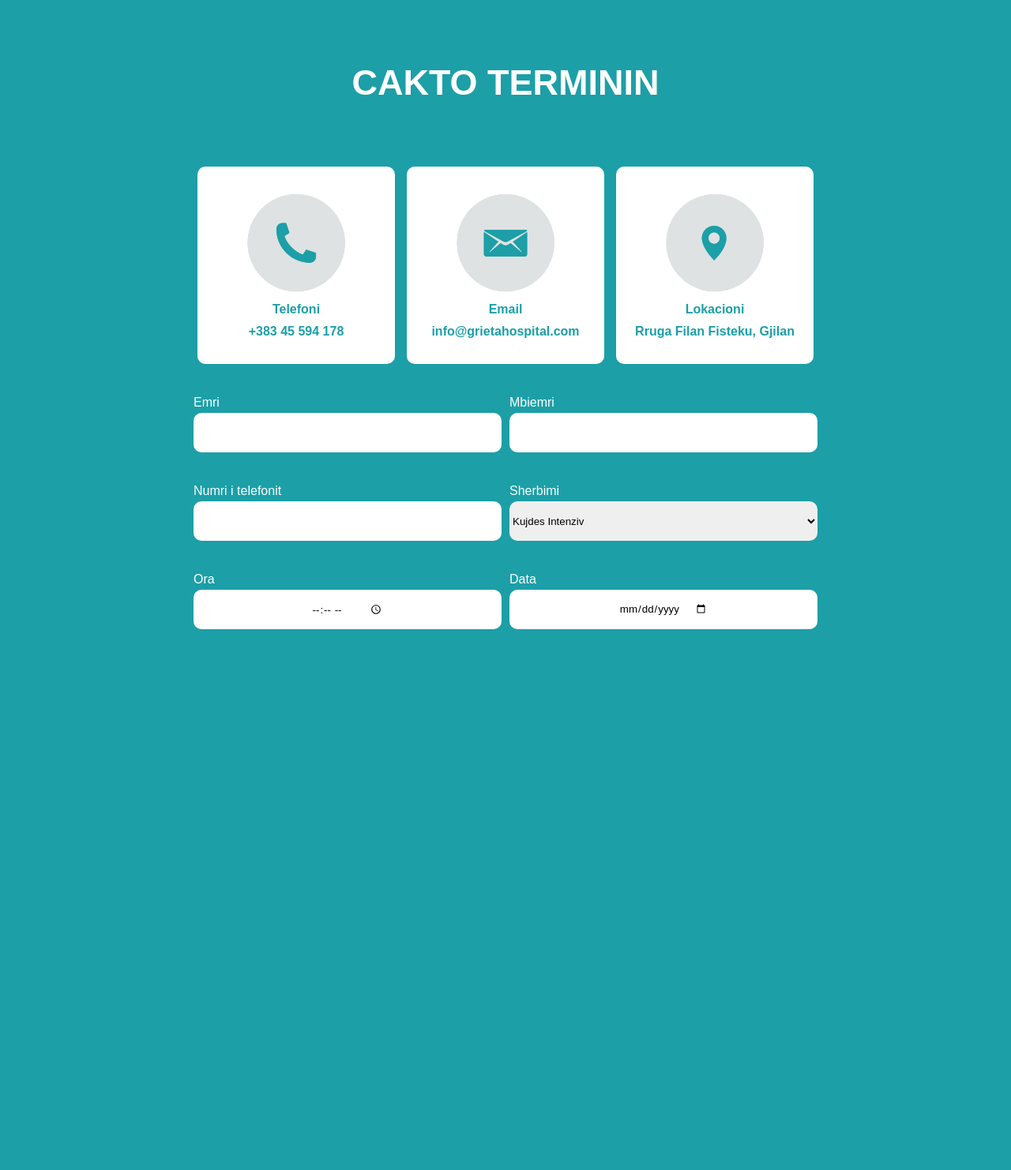
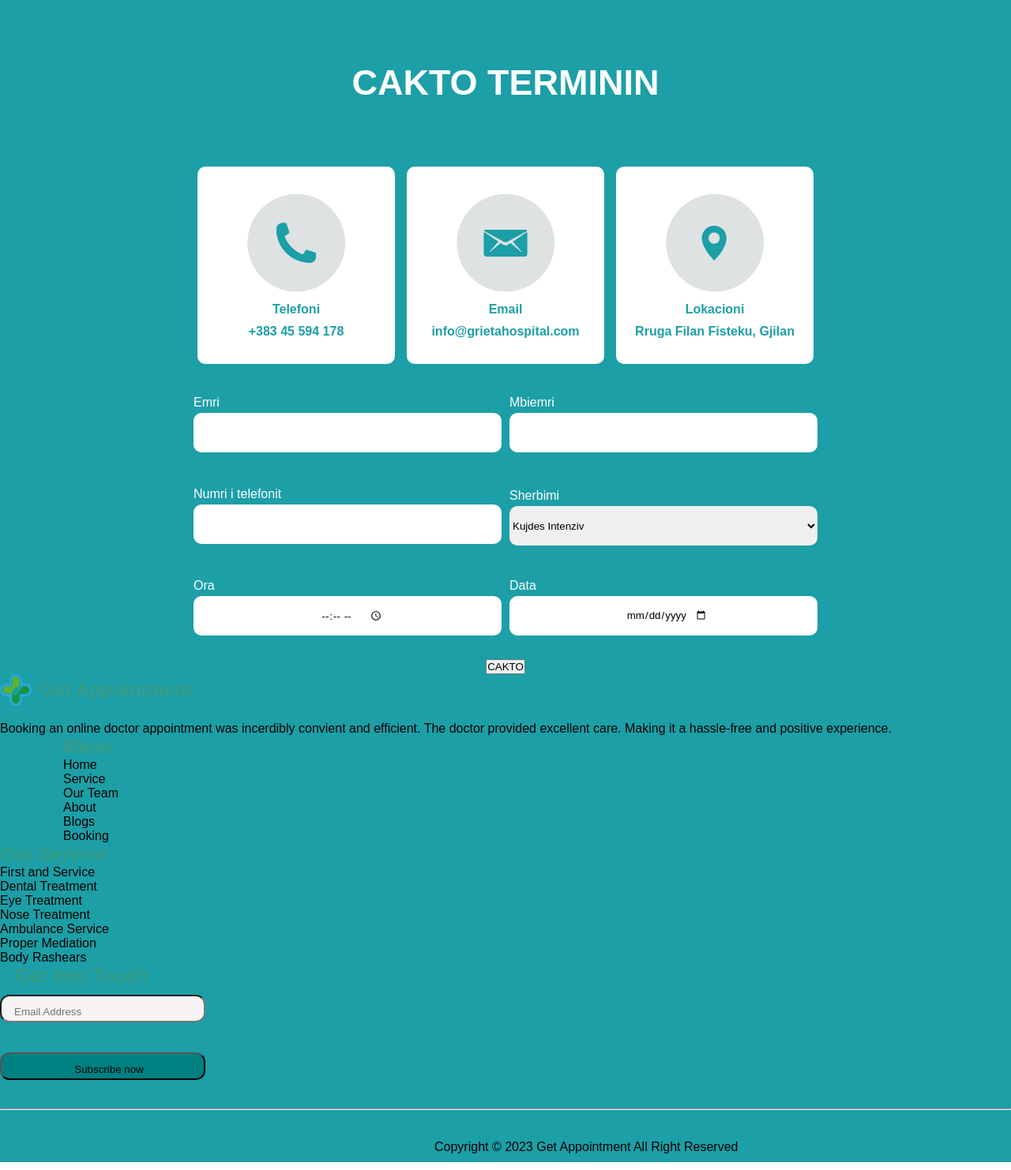
Before and after one commit to shubi06/ProjektiWEB, a PHP site: page /Termini.html in a window 1280 px wide. Shown: the part 106-1588 px from the top of the page at 79% size. Before the commit the page ends 903 px from the top, so only its background shows below. Run offline with PHP 8.4, Linux system fonts and the light colour scheme.

Commit message:
Rregullimi i tabit StafiYne dhe CaktoTerminin

```diff
--- a/Termini.html
+++ b/Termini.html
@@ -76,11 +76,13 @@
         <div class="inputet">
             <div class="inputet1">
             <label for="name">Emri</label>
-            <input type="text">
+            <input id="emri" type="text">
+            <label id="nameerror2"></label>
         </div>
         <div class="inputet1">
             <label for="surname">Mbiemri</label>
-            <input type="text">
+            <input id="mbiemri" type="text">
+            <label id="mbiemrierror2"></label>
         </div>
         </div>
 
@@ -88,12 +90,13 @@
         <div class="inputet3">
         <div class="inputet1">
             <label for="telephone">Numri i telefonit</label>
-            <input type="tel" value="">
+            <input id="tel" type="tel" value="">
+            <label id="Numbererror2"></label>
         </div>
         <div class="inputet1">
             <label for="username">Sherbimi</label>
 
-            <select name="sherbimet" id="Sherbimet">
+            <select name="sherbimet" id="sherbimet">
                 <option value="">Kujdes Intenziv</option>
                 <option value="">Ndihma e parë</option>
                 <option value="">Medikamente</option>
@@ -111,14 +114,170 @@
         <div class="inputet1">
             <label for="username">Ora</label>
 
-            <input type="time">
+            <input id="time" type="time">
         </div>
         <div class="inputet1">
             <label for="username">Data</label>
-            <input type="date">
+            <input id="data" type="date">
         </div>
         </div>
+       <div class="butonicakto"> <button onclick='validimiKontakti1()' > CAKTO </button></div>
+    </form>
 
-    </form>
+
+
+
+<footer>
+    <section class="klasaefooterit">
+        <div class="main999">
+          <div class="d1">
+              <div class="g">
+                  <div style="display: flex; align-items: center;">
+                      <img src="logo_+.png" style="width: 40px;" alt="+logo">
+                      <h1 style="color: #389c84; padding-left: 10px;">Get Appointment</h1>
+                  </div>
+                  <p style="margin-top: 20px;">Booking an online doctor appointment
+                      was incerdibly convient and efficient. The
+                      doctor provided excellent care. Making it
+                      a hassle-free and positive experience.
+                      </p>
+              </div>
+          </div>
+          <div class="d1">
+              <div class="g2" style="margin-left: 80px;">
+                  <h1 style="color: #389c84; ">Menu</h1>
+                  <div class="okok1">
+                  <p class="okok">Home</p>
+                  <p class="okok">Service</p>
+                  <p class="okok">Our Team</p>
+                  <p class="okok">About</p>
+                  <p class="okok">Blogs</p>
+                  <p class="okok">Booking</p>
+                </div>
+              </div>
+          </div>
+          <div class="d1">
+              <div class="g3">
+                  <h1 style="color:#389c84;">Our Service</h1>
+                  <p class="okok2">First and Service</p>
+                  <p class="okok2">Dental Treatment</p>
+                  <p class="okok2">Eye Treatment</p>
+                  <p class="okok2">Nose Treatment</p>
+                  <p class="okok2">Ambulance Service</p>
+                  <p class="okok2">Proper Mediation</p>
+                  <p class="okok2">Body Rashears</p>
+              </div>
+          </div>
+          <div class="d1">
+              <div class="g4">
+                  <h1 style="padding-left: 20px;color:#389c84;">Get Into Touch</h1>
+                  <div>
+                   <form>
+                 <input type="email" id="eemaiInputt" required placeholder="Email Address" style="display: flex; text-decoration: none; color: black; width: 260px; height: 35px; padding-top:8px ;margin-bottom: 20px; margin-top: 10px;  padding-left: 16px; border-radius: 12px;background-color: #f8f4f4; "><label for="error-email" id="errorInputEmaili" style="padding-left: 5px;"></label>
+                 <input type="submit" required onclick="validimiFOOTER()" value="Subscribe now" style="display: flex; text-decoration: none;color: black;width: 260px;  height: 35px;padding-top:8px;border-radius:12px;  padding-left: 16px; background-color:rgb(0, 128, 128);">
+                  </form>
+              </div>
+              </div>
+          </div>
+          </div>
+
+          <script>
+        let EemailREGEX=/\w[a-z || 0-9 || A-Z]+@+\w[a-z]{3,10}[._-]{1}\w{3}/;
+
+
+
+            function validimiFOOTER(){
+        let iiinputEmail=document.getElementById('eemaiInputt');
+        let emAilError=document.getElementById('errorInputEmaili');
+        emAilError.innerText='';
+
+              if(!EemailREGEX.test(iiinputEmail.value)){
+                emAilError.style.color='#FF0000';
+                emAilError.innerText='Wrong Email';
+                alert("Ju Lutemi Plotesoni Emailen Sic Duhet !!");
+                return;
+              }
+              else if(EemailREGEX.test(iiinputEmail.value)){
+                emAilError.style.color='green';
+                emAilError.innerText='Successfully Email';
+                alert("Ju Keni Plotesuar Emailen Sic Duhet !!");
+                return;
+              }
+
+            }
+
+
+
+
+        </script>
+          <br>
+          <br>
+          <hr>
+          <br>
+          <br>
+      <p class="Copyright" style="padding-left: 550px; margin-top: 2px; padding-bottom: 10px; margin-bottom: 10px;">Copyright © 2023 Get Appointment All Right Reserved</p>
+      </section>
+    </footer>
+
+
+
+
+    <script>
+
+        function validimiKontakti1(){
+
+    let nameRegex=/^[A-z]{1}\w[a-z]{2,10}/;
+    let surnameRegex=/^[A-z]{1}\w[a-z]{2,10}/;
+    let PhoneRegex=/[0-9]{3}[-+]{1}[0-9]{3}[-+]{1}[0-9]{3}[-+]{1}[0-9]{3}/;
+
+
+    let emriInput=document.getElementById('emri');
+    let surnameInput=document.getElementById('mbiemri');
+    let phoneInput=document.getElementById('tel');
+
+    let nameERRORI=document.getElementById('nameerror2');
+    let mbiemrierrori=document.getElementById('mbiemrierror2');
+    let Numbererror2=document.getElementById('Numbererror2');
+
+
+    nameERRORI.innerText='';
+    mbiemrierrori.innerText='';
+    Numbererror2.innerText='';
+
+
+
+      if(!nameRegex.test(emriInput.value) && !PhoneRegex.test(phoneInput.value) && !surnameRegex.test(surnameInput.value)){
+        nameERRORI.style.color='#FF0000';
+        mbiemrierrori.style.color='#FF0000';
+        Numbererror2.style.color='#FF0000';
+
+        nameERRORI.innerText='Wrong Name';
+        mbiemrierrori.innerText='Wrong Surname';
+        Numbererror2.innerText='Wrong Number';
+        alert('Ju lutemi shkruani te dhenat e sakta !');
+        return;
+      }
+
+    else if(nameRegex.test(emriInput.value) && PhoneRegex.test(phoneInput.value) && surnameRegex.test(surnameInput.value)){
+        nameERRORI.style.color='#26FF00';
+        mbiemrierrori.style.color='#26FF00';
+        Numbererror2.style.color='#26FF00';
+
+
+
+        nameERRORI.innerText='Successfully Name';
+        mbiemrierrori.innerText='Successfully Email';
+        Numbererror2.innerText='Successfully Number';
+
+        alert('Urime ju keni shenuar te dhenat ne menyren e duhur !');
+        return ;
+    }
+    }
+
+    </script>
+
+
+
+
 </body>
 </html>
--- a/main.css
+++ b/main.css
@@ -122,6 +122,9 @@
   display: flex;
   margin-top: 20px;
   background-color: #1C9FA7;
+  border: none;
+  outline: none;
+
 
 }
 
@@ -132,10 +135,14 @@
   font-size: 17px;
   font-weight: bold;
   cursor: pointer;
+
+
 }
 
 .textbox h2 .btn:hover {
   color: #474646;
+
+
 }
 
 
@@ -291,6 +298,7 @@
   gap: 10px;
   animation: bounceInDown;
   animation-duration: 1s;
+
 }
 .inputet3 {
   display: flex;
@@ -310,6 +318,7 @@
   width: 390px;
   border: none;
   border-radius: 10px;
+  text-align: center;
 }
 .inputet3  input {
   display: flex;
@@ -319,6 +328,7 @@
   width: 390px;
   border: none;
   border-radius: 10px;
+  text-align: center;
 }
 
 .inputet label {
@@ -361,6 +371,8 @@
   width: 390px;
   border: none;
   border-radius: 10px;
+  text-align: center;
+
 }
 .inputet5 label {
   display: flex;
@@ -368,7 +380,14 @@
   color: white;
   margin-bottom: 4px;
 }
+.butonicakto {
+  display: flex;
+  justify-content: center;
+  margin-top: 30px;
+  text-decoration: none;
+  border-radius: 10px;
 
+}
 
 
 
@@ -396,8 +415,8 @@
 
 .fototesliderit img {
   width: 100%;
-  margin-top: 20px;
-  margin-bottom: 20px;
+  /* margin-top: 20px;
+  margin-bottom: 20px; */
 }
 
 
@@ -421,6 +440,22 @@
 
 .content2 {
   padding: 1.1rem;
+}
+.image5 {
+  object-fit: cover;
+  width: 100%;
+  height: 300px;
+  background-color: #f2f2f2;
+  display: flex;
+  justify-content: center;
+}
+.image5 img {
+  object-fit: cover;
+  width: 100%;
+  height: 300px;
+  background-color: #f2f2f2;
+  display: flex;
+  justify-content: center;
 }
 
 .image1 {
```
Also changed, not shown: Stafiyne.html (+75 -75 lines), index.html (+44 -151 lines), login.html (+58 -106 lines), DOKTORI5.png (added), DOKTORI6.png (added), DOKTORI7.png (added), DOKTORI8.png (added), DOKTORI9.png (added).
